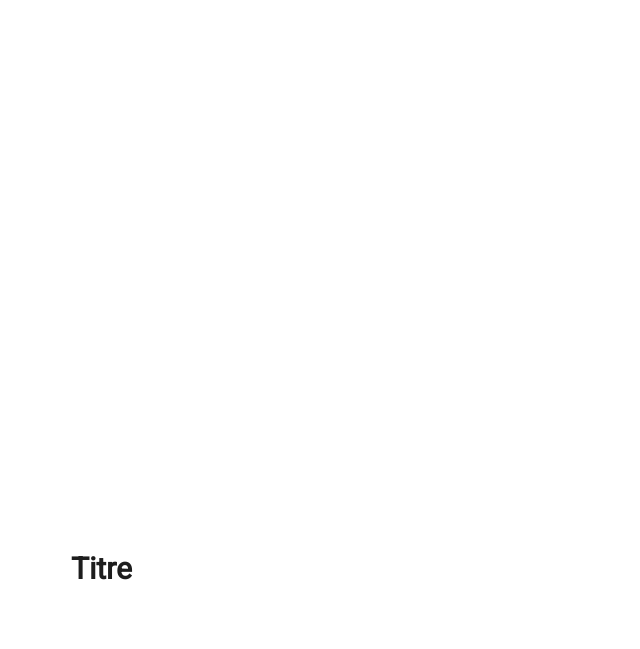
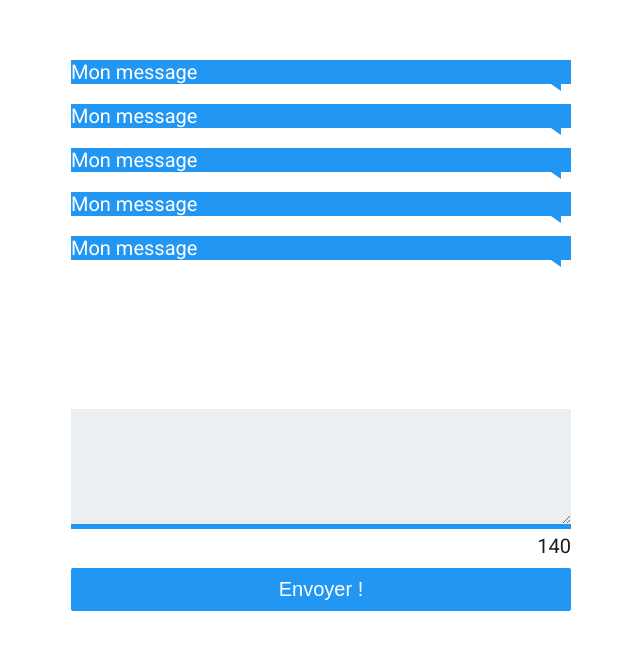
Before and after one commit to benaor/tchat-react, a React (Create React App) app: page /pseudo/1 in a window 1280 px wide. Shown: the part 139-788 px from the top of the page, without its empty margins (319-959 px from the left). Built offline with nearby package versions, Linux system fonts and the light colour scheme.

Commit message:
create view for tchat

```diff
--- a/src/App.js
+++ b/src/App.js
@@ -1,11 +1,23 @@
 import React, { Component } from 'react'
 import './App.css'
-
+import Formulaire from './components/Formulaire'
+import Message from './components/Message'
 class App extends Component {
   render() {
     return (
       <div className='box'>
-        <h2>Titre</h2>
+        <div>
+          <div className="messages">
+
+            <Message />
+            <Message />
+            <Message />
+            <Message />
+            <Message />
+
+          </div>
+        </div>
+        <Formulaire />
       </div>
     )
   }
--- a/src/components/Connexion.js
+++ b/src/components/Connexion.js
@@ -21,7 +21,7 @@
     render() {
 
         if (this.state.goToChat) {
-            return (<Redirect to={`/pseudo/${this.state.pseudo}`} />)
+            return <Redirect push to={`/pseudo/${this.state.pseudo}`} />
         }
 
         return (
--- /dev/null
+++ b/src/components/Formulaire.js
@@ -0,0 +1,25 @@
+import React, { Component } from "react";
+
+class Formulaire extends Component {
+
+    render() {
+
+        return (
+            <form
+                className="form">
+                <textarea
+                    required
+                    maxLength="140" />
+                <div className="info" >
+                    140
+                  </div>
+                  <button type="submit" >
+                      Envoyer !
+                  </button>
+            </form>
+        )
+
+    }
+}
+
+export default Formulaire
--- /dev/null
+++ b/src/components/Message.js
@@ -0,0 +1,11 @@
+import React from 'react'
+
+const Message = () => {
+    return (
+        <p className="user-message">
+            Mon message
+        </p>
+    )
+}
+
+export default Message
```
